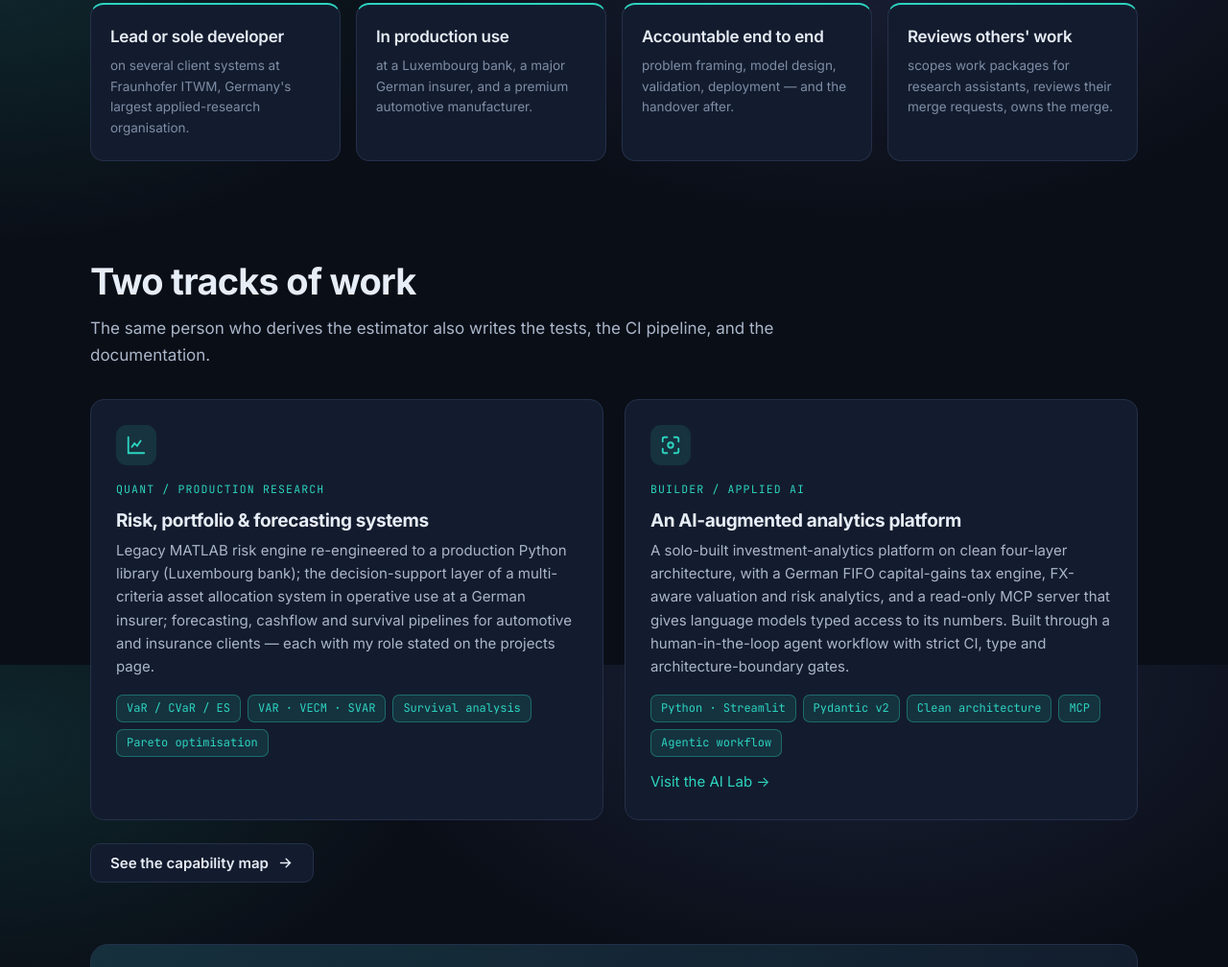
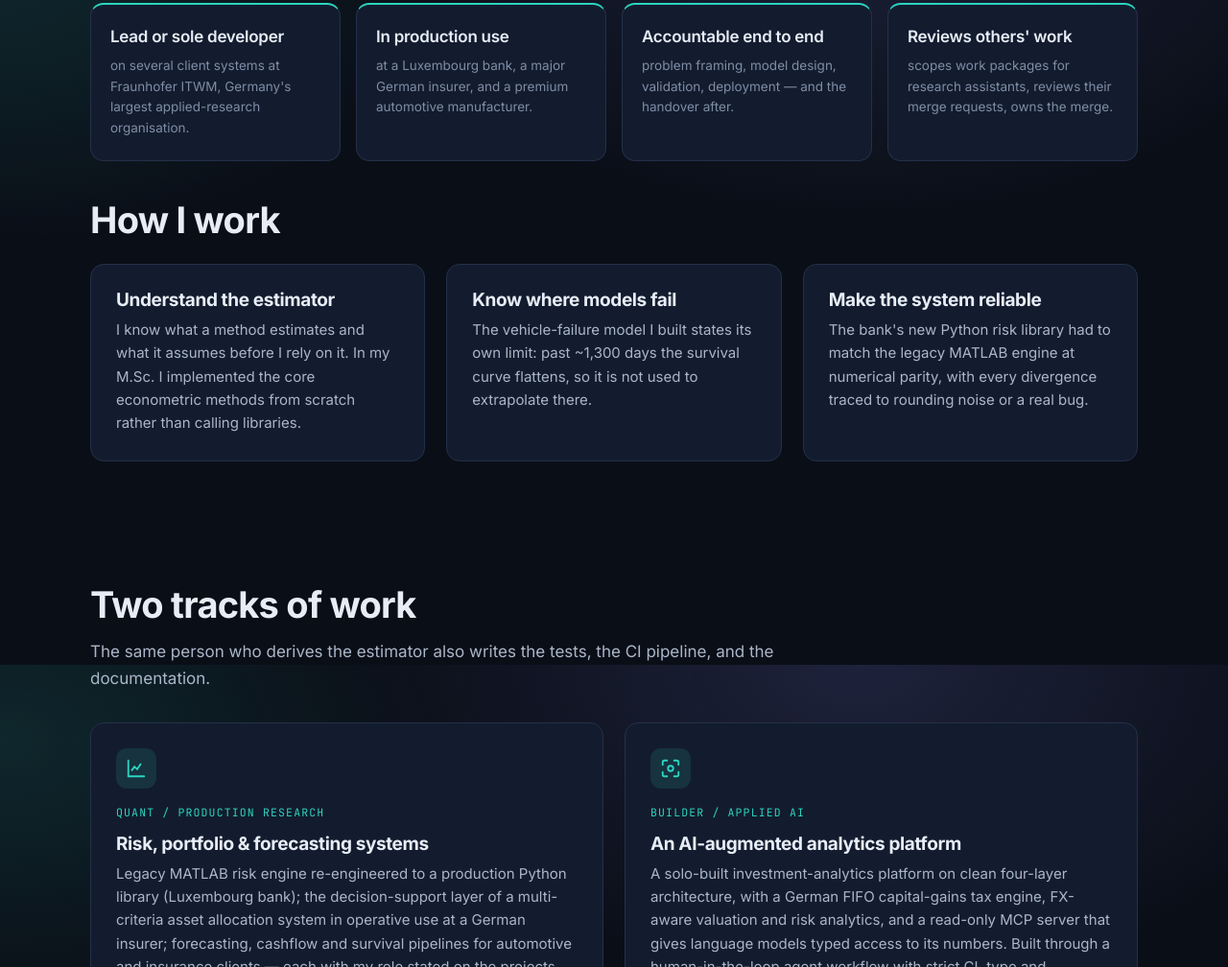
Before and after one commit to vivekbhargava23/vivekbhargava23.github.io, a plain HTML site: page index.html in a window 1280 px wide. Shown: the part 907-1915 px from the top of the page at 96% size. Drawn offline with Linux system fonts and the light colour scheme.

Commit message:
Home: three working principles, each backed by a real project
Co-Authored-By: Claude Opus 5.5 <noreply@anthropic.com>
Claude-Session: https://claude.ai/code/session_016CptJGz8uKFXDmN2eQj5zu

```diff
--- a/index.html
+++ b/index.html
@@ -114,6 +114,27 @@
   </div>
 </section>
 
+<!-- HOW I WORK -->
+<section style="padding-top:0;">
+  <div class="wrap">
+    <div class="reveal"><h2 class="section-title">How I work</h2></div>
+    <div class="grid-3" style="margin-top:24px;">
+      <div class="card reveal">
+        <h3>Understand the estimator</h3>
+        <p>I know what a method estimates and what it assumes before I rely on it. In my M.Sc. I implemented the core econometric methods from scratch rather than calling libraries.</p>
+      </div>
+      <div class="card reveal">
+        <h3>Know where models fail</h3>
+        <p>The vehicle-failure model I built states its own limit: past ~1,300 days the survival curve flattens, so it is not used to extrapolate there.</p>
+      </div>
+      <div class="card reveal">
+        <h3>Make the system reliable</h3>
+        <p>The bank's new Python risk library had to match the legacy MATLAB engine at numerical parity, with every divergence traced to rounding noise or a real bug.</p>
+      </div>
+    </div>
+  </div>
+</section>
+
 <!-- TWO TRACKS -->
 <section>
   <div class="wrap">
```
